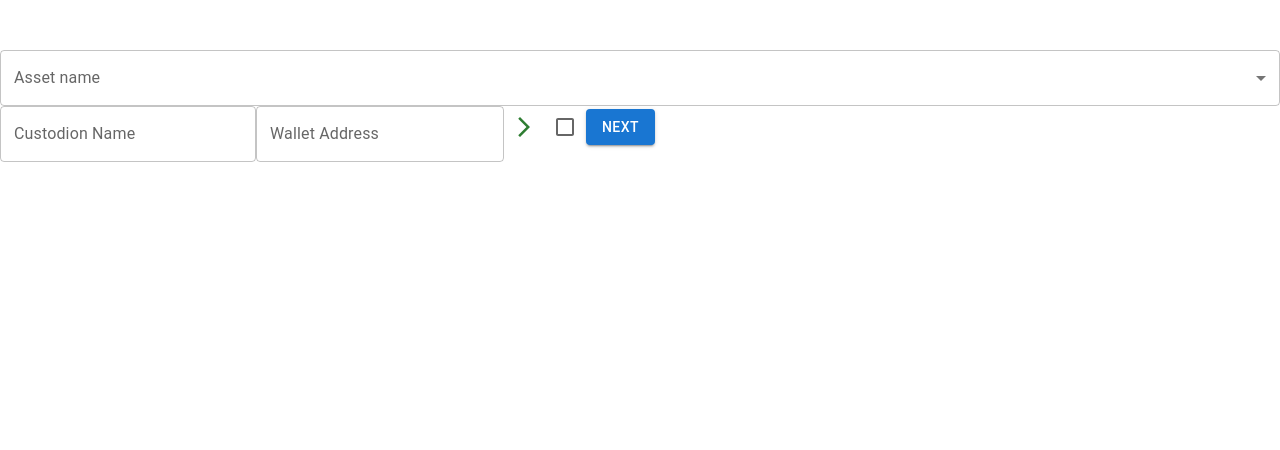
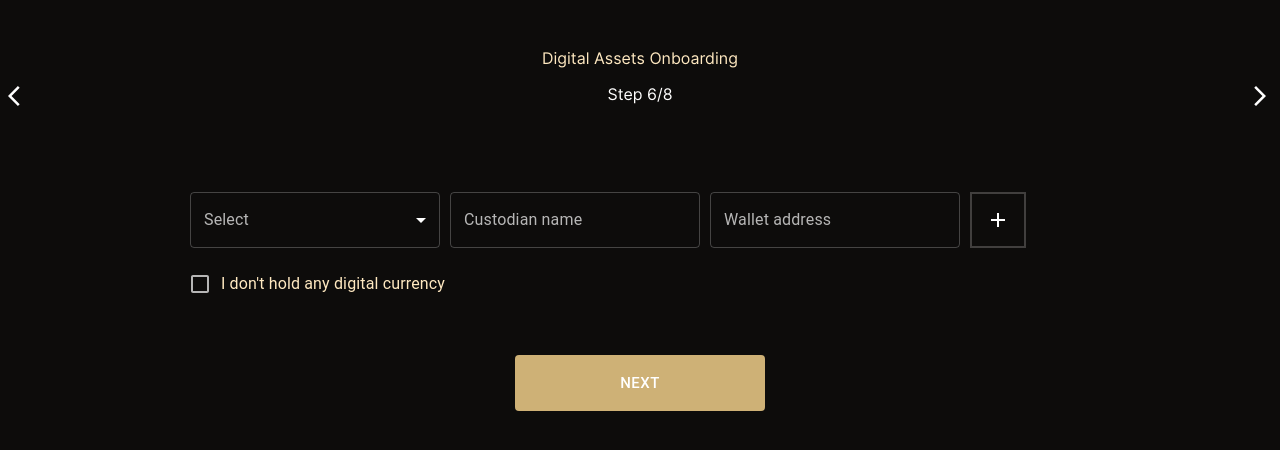
Before and after one commit to reactmanish19/ifsg, a React (Create React App) app: page /stepSecond in a window 1280 px wide. Shown: the top 450 px of the page. Built offline with nearby package versions, Linux system fonts and the light colour scheme.

Commit message:
Add Dark Theme Support

```diff
--- a/src/App.js
+++ b/src/App.js
@@ -1,16 +1,32 @@
 import { Provider } from 'react-redux';
-import "./App.scss"
+import "./App.scss";
+import { colors } from '@mui/material';
+import { createTheme, ThemeProvider } from '@mui/material/styles';
+
+
 import store from './Redux/Store/Store';
 import AllRoutes from './Routes/AllRoutes';
-// import MultiStepForm from "../src/Components/MultiStepForm/MultiStepForm"
+
+const darkTheme = createTheme({
+  palette: {
+    mode: 'dark',
+    secondary: {
+      main: colors.orange[100]
+    }
+  }
+}
+
+
+)
 
 const App = () => {
   return (
     <>
-
-      <Provider store={store}>
-        <AllRoutes />
+      <ThemeProvider theme={darkTheme}>
+        <Provider store={store}>
+          <AllRoutes />
         </Provider>
+      </ThemeProvider>
     </>
   );
 }
--- a/src/Components/MultiStepForm/MultiStepForm.scss
+++ b/src/Components/MultiStepForm/MultiStepForm.scss
@@ -2,8 +2,8 @@
 
 .multi-step-form-root-container {
   min-height: 100vh;
-  // background: $color__fill-very-dark;
-  // color: $color__fill-very-pale-orange-light;
+  background: $color__fill-very-dark;
+  color: $color__fill-very-pale-orange-light;
   &__step-holder {
     max-width: 1320px;
     margin: auto;
--- a/src/Components/MultiStepForm/StepOne/StepOne.js
+++ b/src/Components/MultiStepForm/StepOne/StepOne.js
@@ -1,7 +1,5 @@
 import React, { useState } from "react";
 import Button from "@mui/material/Button";
-import Checkbox from "@mui/material/Checkbox";
-
 import IconButton from "@mui/material/IconButton";
 import ArrowBackIosIcon from "@mui/icons-material/ArrowBackIos";
 import ArrowForwardIosIcon from "@mui/icons-material/ArrowForwardIos";
--- a/src/Components/MultiStepForm/StepSecond/StepSecond.js
+++ b/src/Components/MultiStepForm/StepSecond/StepSecond.js
@@ -1,17 +1,13 @@
-import {
-  FormControl,
-  InputLabel,
-  MenuItem,
-  Select,
-  TextField,
-  Checkbox,
-  Button,
-  IconButton,
-} from "@mui/material";
+import React, { useState } from "react";
+import { FormControl, InputLabel, MenuItem, Select, TextField, Checkbox, Button, IconButton, FormGroup, FormControlLabel, } from "@mui/material";
 import InputAdornment from "@mui/material/InputAdornment";
-import React, { useState } from "react";
 import ArrowBackIosIcon from "@mui/icons-material/ArrowBackIos";
-import ArrowForwardIos from "@mui/icons-material/ArrowForwardIos";
+import ArrowForwardIosIcon from "@mui/icons-material/ArrowForwardIos";
+import AddIcon from '@mui/icons-material/Add';
+import RemoveIcon from '@mui/icons-material/Remove';
+
+import "./StepSecond.scss"
+
 const StepSecond = () => {
   const [values, setValues] = useState({});
   const [createFields, setCreateFields] = useState([0]);
@@ -20,35 +16,64 @@ const StepSecond = () => {
     e.preventDefault();
     alert("SUBMIT");
   };
+
   const AddFields = (e, ind) => {
     e.preventDefault()
     var updatedList = [...createFields];
-    if(ind===0){
+    if (ind === 0) {
       updatedList.push(updatedList.length)
       setCreateFields(updatedList)
     }
-    else{
-        const remove= updatedList.filter((v,i)=> i!==ind )
+    else {
+      const remove = updatedList.filter((v, i) => i !== ind)
       setCreateFields(remove)
     }
   };
+
+  const label = { inputProps: { 'aria-label': `I don't hold any digital currency` } };
+
+
   return (
     <>
+
+      <div className="step-header">
+        <div className="step-header__left-section">
+          <IconButton aria-label="Back Arrow" color="success">
+            <ArrowBackIosIcon />
+          </IconButton>
+        </div>
+        <div className="step-header__middle-section">
+          <div className="step-heading">Digital Assets Onboarding</div>
+          <div className="step-indicator">Step 6/8</div>
+        </div>
+        <div className="step-header__right-section">
+          <IconButton aria-label="Back Arrow" color="success">
+            <ArrowForwardIosIcon />
+          </IconButton>
+        </div>
+      </div>
+
       <form onSubmit={handleSubmit}>
+        <div className="step-question-container">
+          <div className="step-question-option-container">
             {createFields.map((val, index) => {
               return (
                 <>
-              <FormControl fullWidth>
-                <InputLabel id="Asset_name">Asset name</InputLabel>
+
+                  <div className="step-question-form-container">
+                    <FormControl>
+                      <InputLabel id="Asset_name" color="secondary">Select</InputLabel>
                       <Select
                         variant="outlined"
                         labelId="Asset_name"
-                  label="Asset name"
+                        label="Select"
                         name={`Asset_name${val}`}
                         onChange={(e) =>
                           setValues({ ...values, [e.target.name]: e.target.value })
                         }
                         value={values[`Asset_name${val}`]}
+                        className="digital-asset-name"
+                        color="secondary"
                       >
                         <MenuItem value={"BitCoin"}>BitCoin</MenuItem>
                         <MenuItem value={"Etherium"}>Etherium</MenuItem>
@@ -57,13 +82,14 @@ const StepSecond = () => {
                     </FormControl>
 
                     <TextField
-                label="Custodion Name"
+                      label="Custodian name"
                       name={`Custodion_Name${val}`}
                       value={values[`Custodion_Name${val}`]}
                       onChange={(e) =>
                         setValues({ ...values, [e.target.name]: e.target.value })
                       }
                       color="secondary"
+                      className="custodian-name"
                       InputProps={{
                         endAdornment: (
                           <InputAdornment position="start">
@@ -75,39 +101,51 @@ const StepSecond = () => {
                     />
 
                     <TextField
-                label="Wallet Address"
+                      label="Wallet address"
                       name={`Wallet_Address${val}`}
                       value={values[`Wallet_Address${val}`]}
                       onChange={(e) =>
                         setValues({ ...values, [e.target.name]: e.target.value })
                       }
                       color="secondary"
+                      className="wallet-address"
                     />
+
                     <IconButton
                       aria-label="Minus"
                       color="success"
-                onClick={(e)=>AddFields(e,index)}
+                      onClick={(e) => AddFields(e, index)}
+                      className="add-remove-button"
                     >
-                {
-                    val===0? <ArrowForwardIos /> : <ArrowBackIosIcon />
-                }
+                      {val === 0 ? <AddIcon /> : <RemoveIcon />}
                     </IconButton>
+                  </div>
                 </>
               );
             })}
-
-        <Checkbox
+            <div className="i-do-not-hold-any-digital-currency">
+              <FormGroup>
+                <FormControlLabel
+                  control={<Checkbox
                     name="checkbox"
                     onChange={(e) =>
                       setValues({ ...values, [e.target.name]: e.target.checked })
                     }
                     checked={values.checkbox ? true : false}
+                  />}
+                  label="I don't hold any digital currency"
                 />
+              </FormGroup>
+            </div>
+          </div>
+        </div>
 
-        <Button variant="contained" type="submit">
-          Next
-        </Button>
+
+        <div className="step-footer">
+          <Button className="footer-navigation-button" size="large" type="submit">NEXT</Button>
+        </div>
       </form>
+
     </>
   );
 };
--- a/src/Components/MultiStepForm/StepSecond/StepSecond.scss
+++ b/src/Components/MultiStepForm/StepSecond/StepSecond.scss
@@ -0,0 +1,47 @@
+@import "../../../Core/Styles/variables.scss";
+
+.step-header {
+}
+.step-question-container {
+  .step-question-option-container {
+    .step-question-form-container {
+      margin-bottom: 15px;
+      .digital-asset-name {
+        min-width: 250px;
+        margin-right: 10px;
+      }
+      .custodian-name {
+        min-width: 250px;
+        max-width: 250px;
+        margin-right: 10px;
+      }
+      .wallet-address {
+        min-width: 250px;
+        margin-right: 10px;
+      }
+      button {
+        &.add-remove-button {
+          height: 56px;
+          width: 56px;
+          border-radius: 0;
+          border: 2px solid $color__fill-very-dark-grayish-orange;
+          svg {
+            color: #fff;
+          }
+        }
+      }
+    }
+    .i-do-not-hold-any-digital-currency {
+    }
+  }
+}
+
+.step-footer {
+  button {
+    background: $color__fill-very-pale-orange-dark;
+    color: $color__fill-white;
+    &:hover {
+      background: rgba($color__fill-very-pale-orange-dark, 0.8);
+    }
+  }
+}
```
Lines whose indentation alone changed are shown as unchanged.
